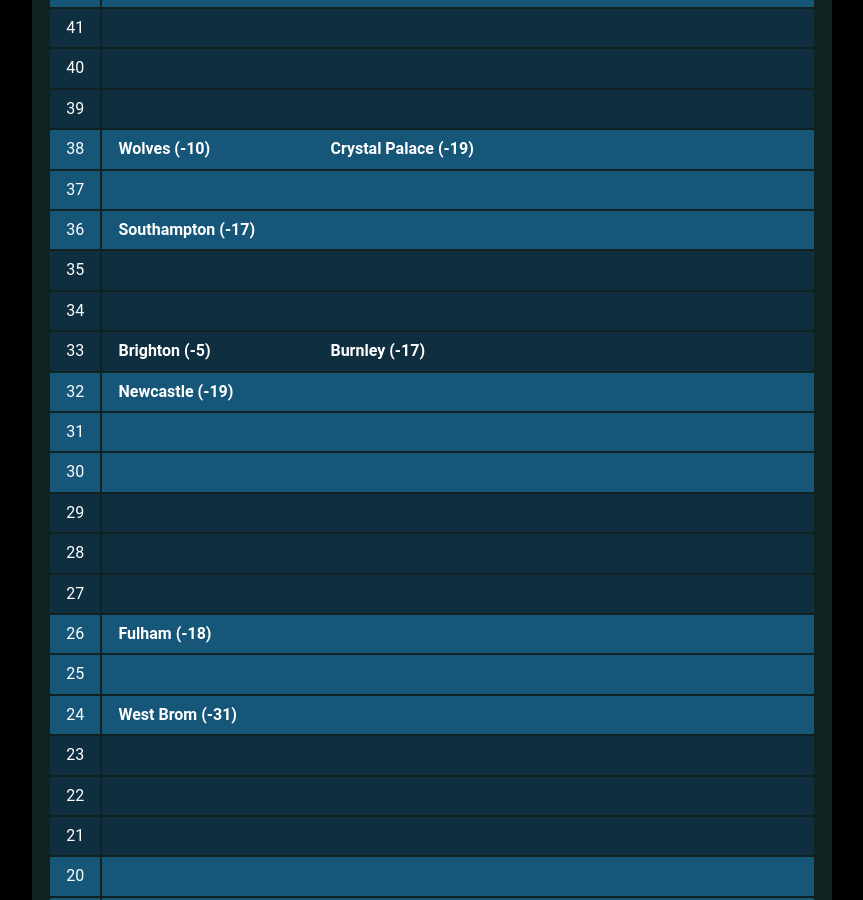
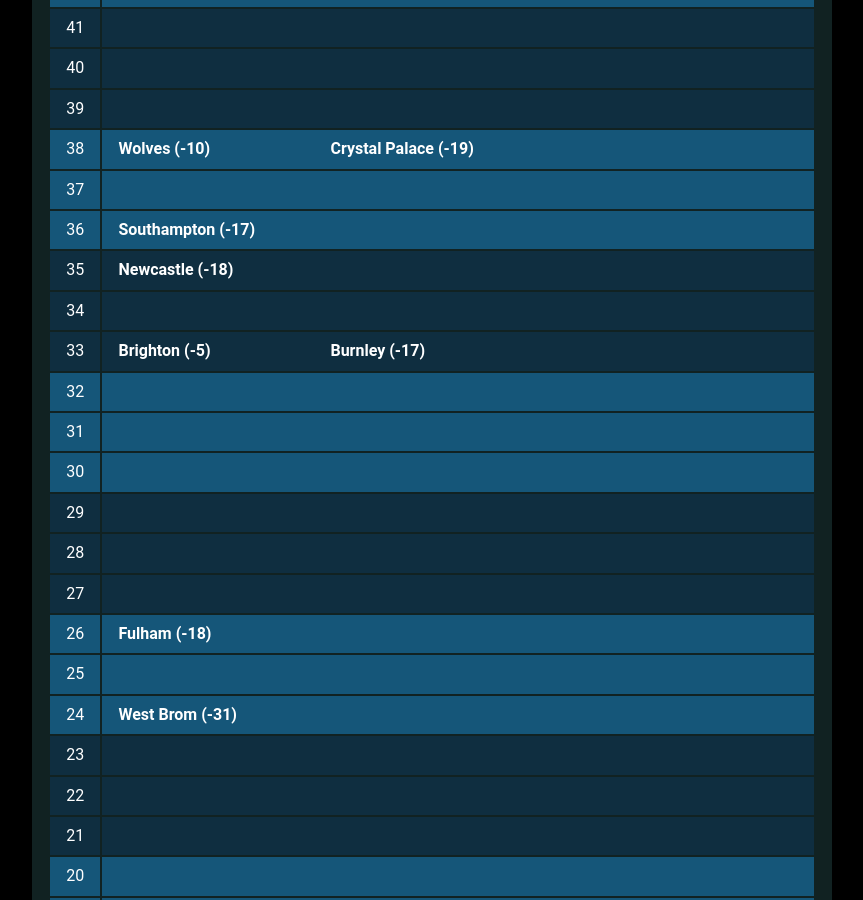
Before and after one commit to muru/muru.github.io, a Jekyll site: the page built from resources.md, in a window 1280 px wide and 900 px high, scrolled down 2810 px. Shown: the whole window, without its empty margins (208-1071 px from the left). Built offline with Jekyll 4.4.1, drawn with Linux system fonts in a browser that asks for light colours; some web fonts are replaced; some of the changed text lies outside the part shown.

Commit message:
updated cann-table: Sun 18 Apr 00:03:25 JST 2021

```diff
--- a/cann-table.html
+++ b/cann-table.html
@@ -101,7 +101,7 @@
 	<tr class="cann-row-1">
 		<td class="cann-point"> 55 </td>
 		<td class="cann-clubs">
-			<span class="club-name"> West Ham (12) </span>
+			<span class="club-name"> West Ham (11) </span>
 		</td>
  	</tr>
 	<tr class="cann-row-1">
@@ -129,18 +129,18 @@
 	<tr class="cann-row-1">
 		<td class="cann-point"> 50 </td>
 		<td class="cann-clubs">
+			<span class="club-name"> Tottenham (17) </span>
 		</td>
  	</tr>
 	<tr class="cann-row-1">
 		<td class="cann-point"> 49 </td>
 		<td class="cann-clubs">
-			<span class="club-name"> Tottenham (17) </span>
+			<span class="club-name"> Everton (3) </span>
 		</td>
  	</tr>
 	<tr class="cann-row-1">
 		<td class="cann-point"> 48 </td>
 		<td class="cann-clubs">
-			<span class="club-name"> Everton (3) </span>
 		</td>
  	</tr>
 	<tr class="cann-row-2">
@@ -212,6 +212,7 @@
 	<tr class="cann-row-2">
 		<td class="cann-point"> 35 </td>
 		<td class="cann-clubs">
+			<span class="club-name"> Newcastle (-18) </span>
 		</td>
  	</tr>
 	<tr class="cann-row-2">
@@ -229,7 +230,6 @@
 	<tr class="cann-row-1">
 		<td class="cann-point"> 32 </td>
 		<td class="cann-clubs">
-			<span class="club-name"> Newcastle (-19) </span>
 		</td>
  	</tr>
 	<tr class="cann-row-1">
@@ -326,4 +326,4 @@
 		</td>
  	</tr>
 </table>
-<span id="cann-gen-note"> Generated on  Saturday, 17 April 2021 at 00:03 JST. </span>
+<span id="cann-gen-note"> Generated on  Sunday, 18 April 2021 at 00:03 JST. </span>
```
